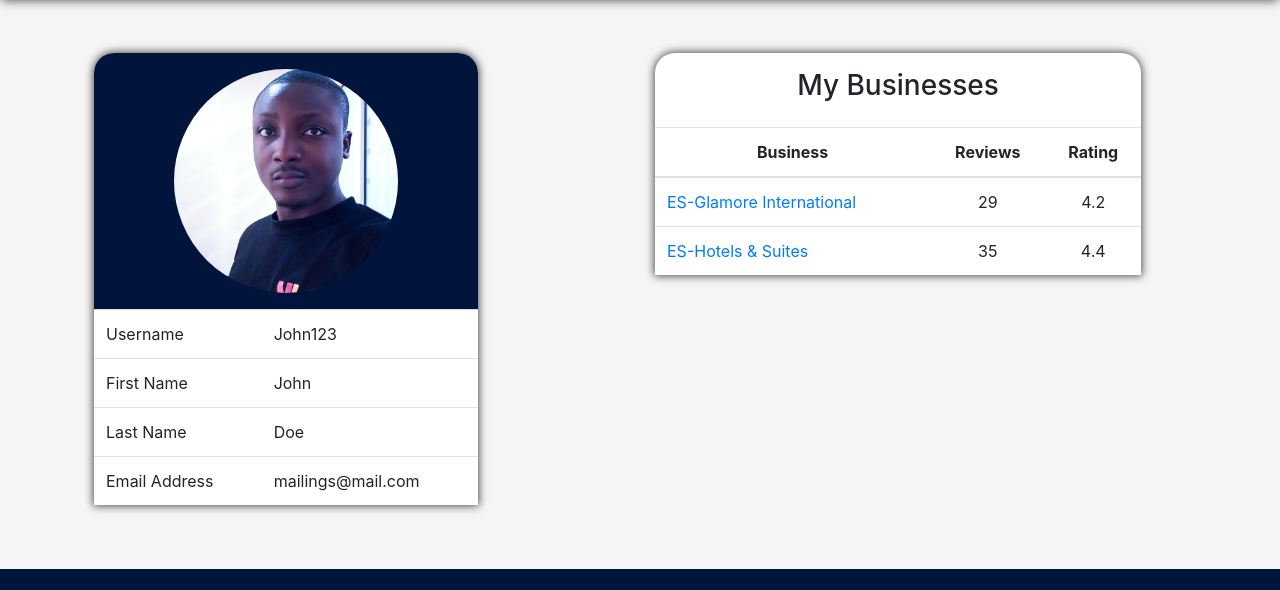
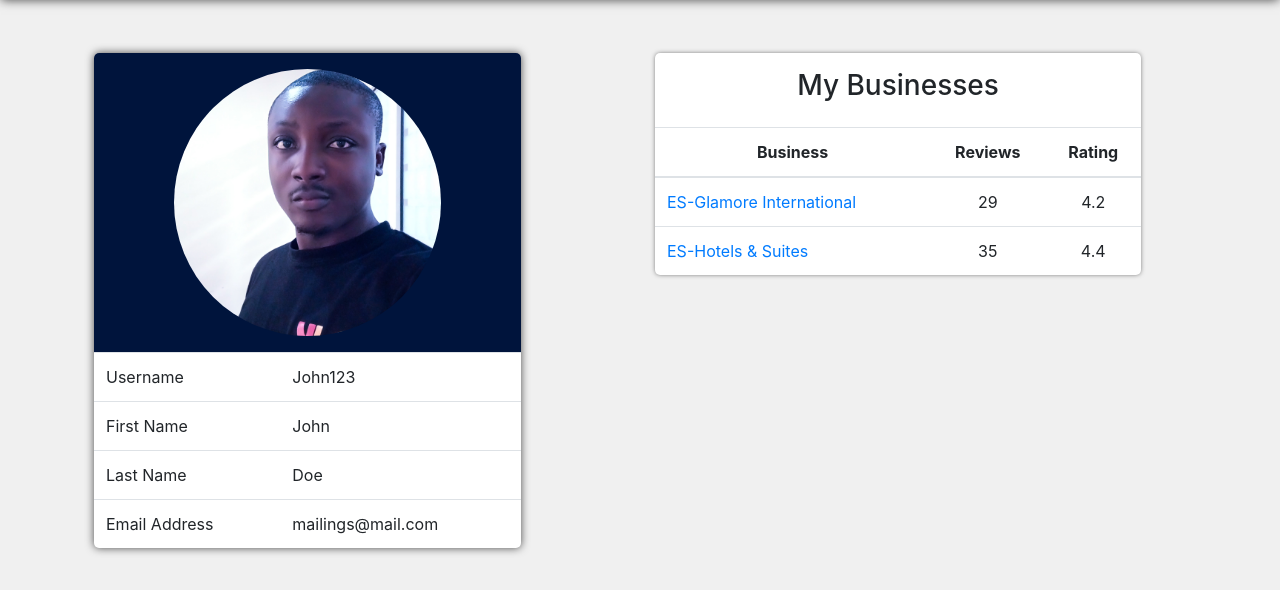
Before and after one commit to enJames/BEConnect, a plain HTML site: page template/UserProfile.html in a window 1280 px wide. Shown: the part 139-729 px from the top of the page. Drawn offline with nearby package versions, Linux system fonts and the light colour scheme.

Commit message:
Improve dashboard UI

```diff
--- a/template/static-files/css/user-profile.css
+++ b/template/static-files/css/user-profile.css
@@ -1,18 +1,17 @@
 body {
-    background-color: rgb(245,245,245);
+    background-color: rgb(240,240,240);
 }
 .user-profile {
-    width: 90%;
     background-color: white;
-    border-radius: 20px 20px 0 0;
-    box-shadow: 0 0 8px 1px rgb(0,0,0,.7);
+    border-radius: 5px;
+    box-shadow: 0 0 8px 0 rgb(0,0,0,.7);
 }
 .profile-avatar {
     background-color: rgb(0,20,60);
     width: 100%;
     padding: 1rem 5rem;
     overflow: hidden;
-    border-radius: 20px 20px 0 0;
+    border-radius: 5px 5px 0 0;
 }
 .profile-avatar img {
     border-radius: 1000px;
@@ -20,6 +19,6 @@ body {
 .my-businesses {
     width: 90%;
     background-color: white;
-    border-radius: 20px 20px 0 0;
-    box-shadow: 0 0 8px 1px rgb(0,0,0,.7);
+    border-radius: 5px;
+    box-shadow: 0 0 5px -1px rgb(0,0,0,.7);
 }
```
